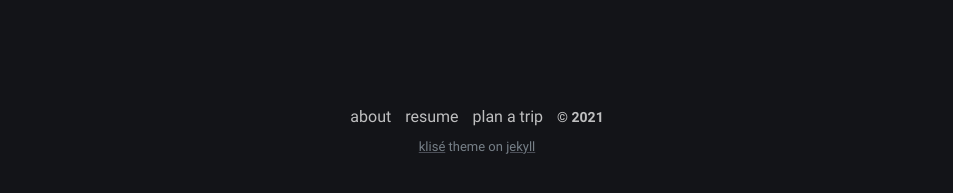
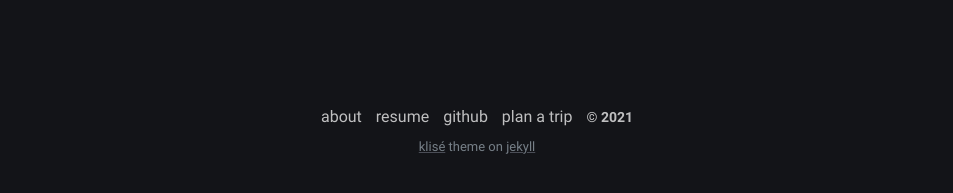
Before and after one commit to ravishankarsrrav/klise-ravishankar, a Jekyll site: the page built from thanks.md, in a window 1280 px wide. Shown: the part 521-714 px from the top of the page, without its empty margins (163-1116 px from the left). Built offline with Jekyll 4.4.1, drawn with Linux system fonts in a browser that asks for light colours.

Commit message:
Update footer.html

```diff
--- a/_includes/footer.html
+++ b/_includes/footer.html
@@ -1,6 +1,7 @@
 <footer class="footer">
   <a class="footer_item" href="/about">about</a>
   <a class="footer_item" href="/assets/resume.pdf">resume</a>
+  <a class="footer_item" href="https://github.com/ravishankarsrrav" target="_blank">github</a>
   <a class="footer_item" href="https://cli.pathfndr.io" target="_blank">plan a trip</a>
   <span class="footer_item">&copy; {{ site.time | date: "%Y" }}</span>
   <small class="footer_copyright">
```
